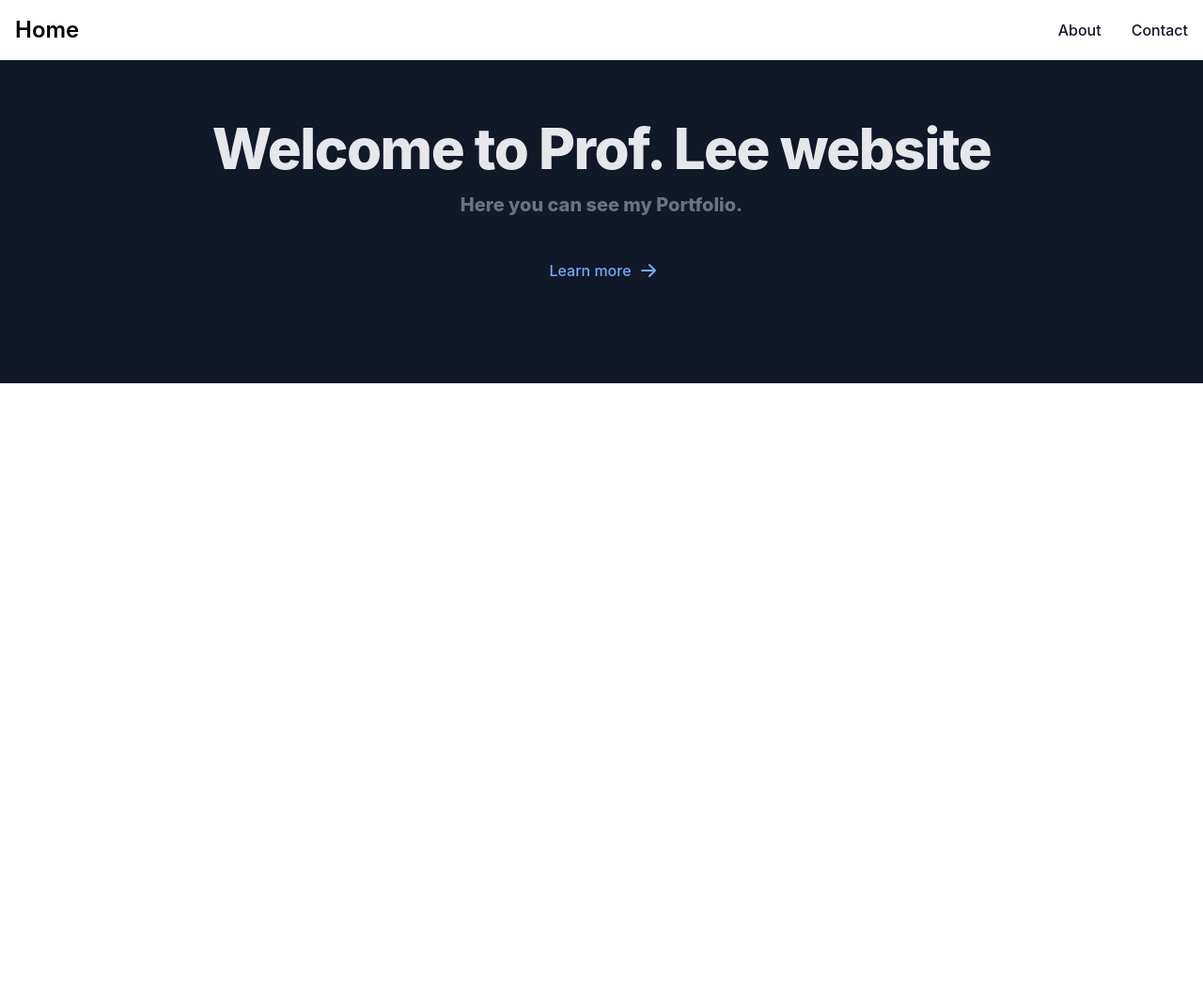
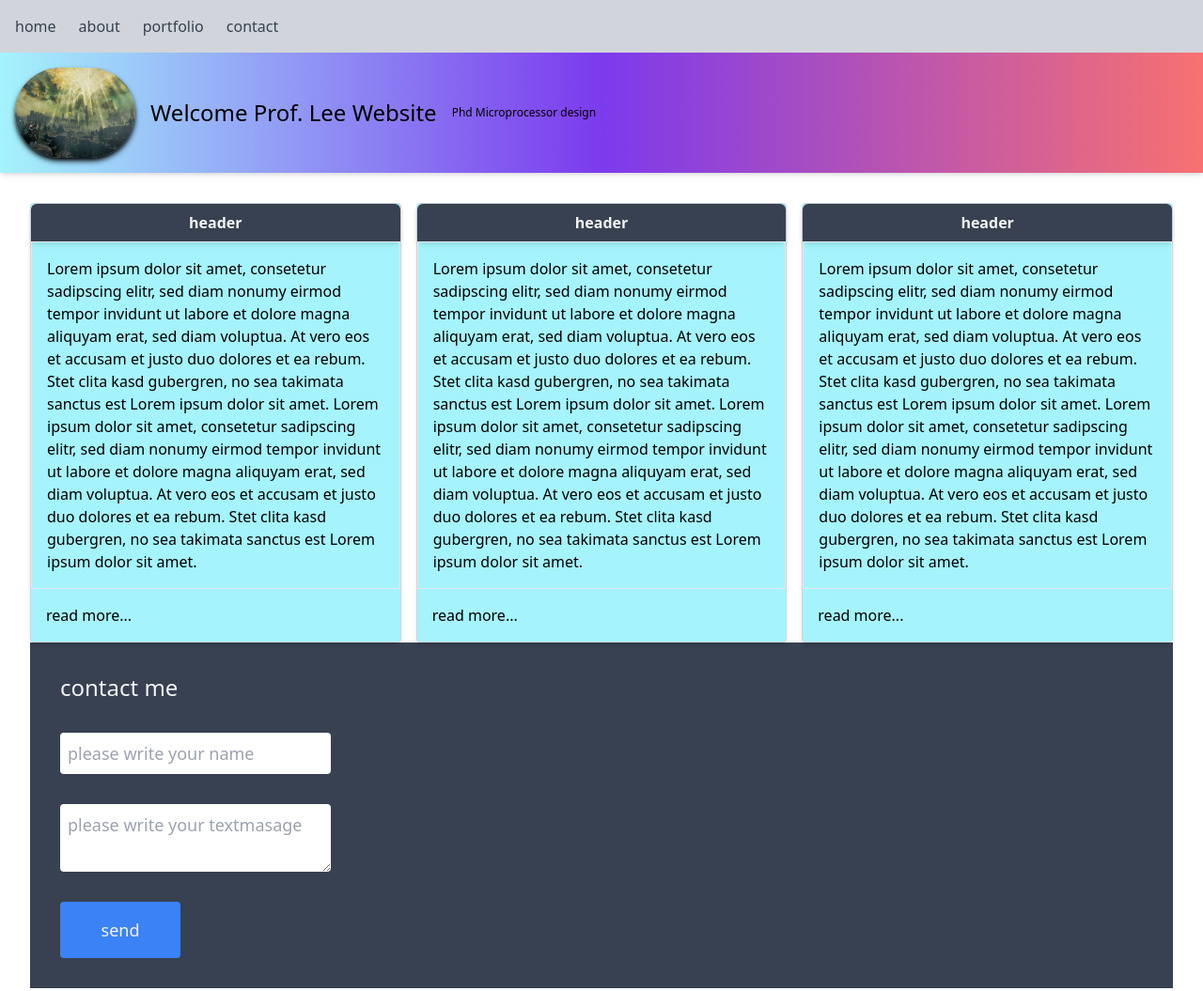
Before and after one commit to PatrickHeinz1993/Prof-Lee, a plain HTML site: page docs/index.html in a window 1280 px wide. Shown: the top 1055 px of the page at 94% size. Before the commit the page ends 800 px from the top, so only its background shows below. Drawn offline with nearby package versions, Linux system fonts and the light colour scheme.

Commit message:
Hat noch ein Fehler muss man schauen

```diff
--- a/docs/index.html
+++ b/docs/index.html
@@ -1,72 +1,68 @@
 <!DOCTYPE html>
 <html lang="en">
-
 <head>
-    <meta charset="UTF-8" />
-    <meta name="viewport" content="width=device-width, initial-scale=1.0" />
-    <title>Prof Lee Portfolio</title>
-    <link href="https://cdn.jsdelivr.net/npm/flowbite@3.1.2/dist/flowbite.min.css" rel="stylesheet" />
-    <script src="assets/js/js.js"></script>
+    <meta charset="UTF-8">
+    <meta name="viewport" content="width=device-width, initial-scale=1.0">
+    <script src="https://cdn.tailwindcss.com"></script>
+    <title>Document</title>
 </head>
-
 <body>
-    <!-- Include this script tag or install `@tailwindplus/elements` via npm: -->
-    <!-- <script src="https://cdn.jsdelivr.net/npm/@tailwindplus/elements@1" type="module"></script> -->
-
-    <nav class="bg-white border-gray-200 dark:bg-gray-900">
-        <div class="max-w-screen-xl flex flex-wrap items-center justify-between mx-auto p-4">
-            <a href="#" class="flex items-center space-x-3 rtl:space-x-reverse">
-                <span class="self-center text-2xl font-semibold whitespace-nowrap dark:text-white">Home</span>
-            </a>
-            <button data-collapse-toggle="navbar-default" type="button"
-                class="inline-flex items-center p-2 w-10 h-10 justify-center text-sm text-gray-500 rounded-lg md:hidden hover:bg-gray-100 focus:outline-none focus:ring-2 focus:ring-gray-200 dark:text-gray-400 dark:hover:bg-gray-700 dark:focus:ring-gray-600"
-                aria-controls="navbar-default" aria-expanded="false">
-                <span class="sr-only">Open main menu</span>
-                <svg class="w-5 h-5" aria-hidden="true" xmlns="http://www.w3.org/2000/svg" fill="none"
-                    viewBox="0 0 17 14">
-                    <path stroke="currentColor" stroke-linecap="round" stroke-linejoin="round" stroke-width="2"
-                        d="M1 1h15M1 7h15M1 13h15" />
-                </svg>
-            </button>
-            <div class="hidden w-full md:block md:w-auto" id="navbar-default">
-                <ul
-                    class="font-medium flex flex-col p-4 md:p-0 mt-4 border border-gray-100 rounded-lg bg-gray-50 md:flex-row md:space-x-8 rtl:space-x-reverse md:mt-0 md:border-0 md:bg-white dark:bg-gray-800 md:dark:bg-gray-900 dark:border-gray-700">
-                    <li>
-                        <a href="#"
-                            class="block py-2 px-3 text-gray-900 rounded-sm hover:bg-gray-100 md:hover:bg-transparent md:border-0 md:hover:text-blue-700 md:p-0 dark:text-white md:dark:hover:text-blue-500 dark:hover:bg-gray-700 dark:hover:text-white md:dark:hover:bg-transparent">About</a>
-                    </li>
-                    <li>
-                        <a href="#"
-                            class="block py-2 px-3 text-gray-900 rounded-sm hover:bg-gray-100 md:hover:bg-transparent md:border-0 md:hover:text-blue-700 md:p-0 dark:text-white md:dark:hover:text-blue-500 dark:hover:bg-gray-700 dark:hover:text-white md:dark:hover:bg-transparent">Contact</a>
-                    </li>
-                </ul>
-            </div>
+      <section>
+    <!--navbar-->
+        <nav class = "bg-gray-300 text-gray-700 p-4">
+            <ul class="flex space-x-6 hover:[&>li]:text-pink-500">
+                <li><a href = "#">home</a></li>
+                <li><a href = "#">about</a></li>
+                <li><a href = "#">portfolio</a></li>
+                <li><a href = "#">contact</a></li>
+            </ul>
+        </nav>
+    </section>
+    <section>
+        <!-- hero-->
+        <div class="bg-gradient-to-r from-cyan-200 via-violet-600 to-red-400 text-black-800 min-h-32 shadow-md flex items-center p-4 space-x-4">
+        <div>
+            <img class = "h-24 w-32 rounded-full shadow-md shadow-black" src="http://127.0.0.1:5500/assets/IMG/Baum.jpg">
         </div>
-    </nav>
-
-
-    <section class="bg-gray-900">
-        <div class="py-8 px-4 mx-auto max-w-screen-xl text-center lg:py-16 lg:px-12">
-            <h1
-                class="mb-4 text-4xl font-extrabold tracking-tight leading-none text-gray-200 md:text-5xl lg:text-6xl dark:text-white">
-                Welcome to Prof. Lee website</h1>
-            <p class="mb-8 text-md font-extrabold text-gray-500 lg:text-xl sm:px-16 xl:px-48 dark:text-gray-400">Here you
-                can see my Portfolio.</p>
-            <div class="flex flex-col mb-8 lg:mb-16 space-y-4 sm:flex-row sm:justify-center sm:space-y-0 sm:space-x-4">
-                <a href="#"
-                    class="inline-flex justify-center items-center py-3 px-5 text-base font-medium text-center text-blue-400 rounded-lg bg-primary-700 hover:bg-primary-800 focus:ring-4 focus:ring-primary-300 dark:focus:ring-primary-900">
-                    Learn more
-                    <svg class="ml-2 -mr-1 w-5 h-5" fill="currentColor" viewBox="0 0 20 20"
-                        xmlns="http://www.w3.org/2000/svg">
-                        <path fill-rule="evenodd"
-                            d="M10.293 3.293a1 1 0 011.414 0l6 6a1 1 0 010 1.414l-6 6a1 1 0 01-1.414-1.414L14.586 11H3a1 1 0 110-2h11.586l-4.293-4.293a1 1 0 010-1.414z"
-                            clip-rule="evenodd"></path>
-                    </svg>
-                </a>
-            </div>
+            <div class = "text-2xl">Welcome Prof. Lee Website</div>
+        <p class = "text-xs">Phd Microprocessor design</p>
         </div>
     </section>
-    <script src="https://cdn.jsdelivr.net/npm/flowbite@3.1.2/dist/flowbite.min.js"></script>
+
+    <section>
+<!--conten-->
+        <div class = "p-8">
+            <div class="grid grid-cols-3 gap-4">
+                <div class = "border border-gray-300 rounded shadow-md bg-cyan-200">
+                    <div class = "bg-gray-700 text-gray-100 text-center font-semibold pt-2 pb-2 rounded-tr-md rounded-tl-md shadow-md">header</div>
+                    <div class = "p-4 border border-b ">Lorem ipsum dolor sit amet, consetetur sadipscing elitr, sed diam nonumy eirmod tempor invidunt ut labore et dolore magna aliquyam erat, sed diam voluptua. At vero eos et accusam et justo duo dolores et ea rebum. Stet clita kasd gubergren, no sea takimata sanctus est Lorem ipsum dolor sit amet. Lorem ipsum dolor sit amet, consetetur sadipscing elitr, sed diam nonumy eirmod tempor invidunt ut labore et dolore magna aliquyam erat, sed diam voluptua. At vero eos et accusam et justo duo dolores et ea rebum. Stet clita kasd gubergren, no sea takimata sanctus est Lorem ipsum dolor sit amet.</div>
+                    <div class = "p-4">read more...</div>
+                </div>
+
+                <div class = "border border-gray-300 rounded shadow-md bg-cyan-200">
+                    <div class = "bg-gray-700 text-gray-100 text-center font-semibold pt-2 pb-2 rounded-tr-md rounded-tl-md shadow-md">header</div>
+                    <div class = "p-4 border border-b ">Lorem ipsum dolor sit amet, consetetur sadipscing elitr, sed diam nonumy eirmod tempor invidunt ut labore et dolore magna aliquyam erat, sed diam voluptua. At vero eos et accusam et justo duo dolores et ea rebum. Stet clita kasd gubergren, no sea takimata sanctus est Lorem ipsum dolor sit amet. Lorem ipsum dolor sit amet, consetetur sadipscing elitr, sed diam nonumy eirmod tempor invidunt ut labore et dolore magna aliquyam erat, sed diam voluptua. At vero eos et accusam et justo duo dolores et ea rebum. Stet clita kasd gubergren, no sea takimata sanctus est Lorem ipsum dolor sit amet.</div>
+                    <div class = "p-4">read more...</div>
+                </div>
+
+                <div class = "border border-gray-300 rounded shadow-md bg-cyan-200">
+                    <div class = "bg-gray-700 text-gray-100 text-center font-semibold pt-2 pb-2 rounded-tr-md rounded-tl-md shadow-md">header</div>
+                    <div class = "p-4 border border-b ">Lorem ipsum dolor sit amet, consetetur sadipscing elitr, sed diam nonumy eirmod tempor invidunt ut labore et dolore magna aliquyam erat, sed diam voluptua. At vero eos et accusam et justo duo dolores et ea rebum. Stet clita kasd gubergren, no sea takimata sanctus est Lorem ipsum dolor sit amet. Lorem ipsum dolor sit amet, consetetur sadipscing elitr, sed diam nonumy eirmod tempor invidunt ut labore et dolore magna aliquyam erat, sed diam voluptua. At vero eos et accusam et justo duo dolores et ea rebum. Stet clita kasd gubergren, no sea takimata sanctus est Lorem ipsum dolor sit amet.</div>
+                    <div class = "p-4">read more...</div>
+                </div>
+        </div>
+        <div class = "p-8 bg-gray-700">
+            <div class="text-gray-100 text-2xl mb-8"> contact me</div>
+            <form action = "/index.html" method ="get" class ="grid space-y-8">
+                <input name = "visitorName" class = "rounded p-2 text-lg w-72" type = "text" placeholder="please write your name">
+                <textarea name = "visitorMessage" class = "rounded p-2 text-lg w-72"placeholder="please write your textmasage"></textarea>
+                <button class = "bg-blue-500 text-gray-100 w-32 rounded p-4 text-lg">send</button>
+            </form>
+        </div>
+
+    </section>
+    <section>
+        <div class = "bg-gray-300 text-gray-700 p-4 h-32">copyright Prof Lee 2025</div>
+    </section>
 </body>
-
 </html>
```
